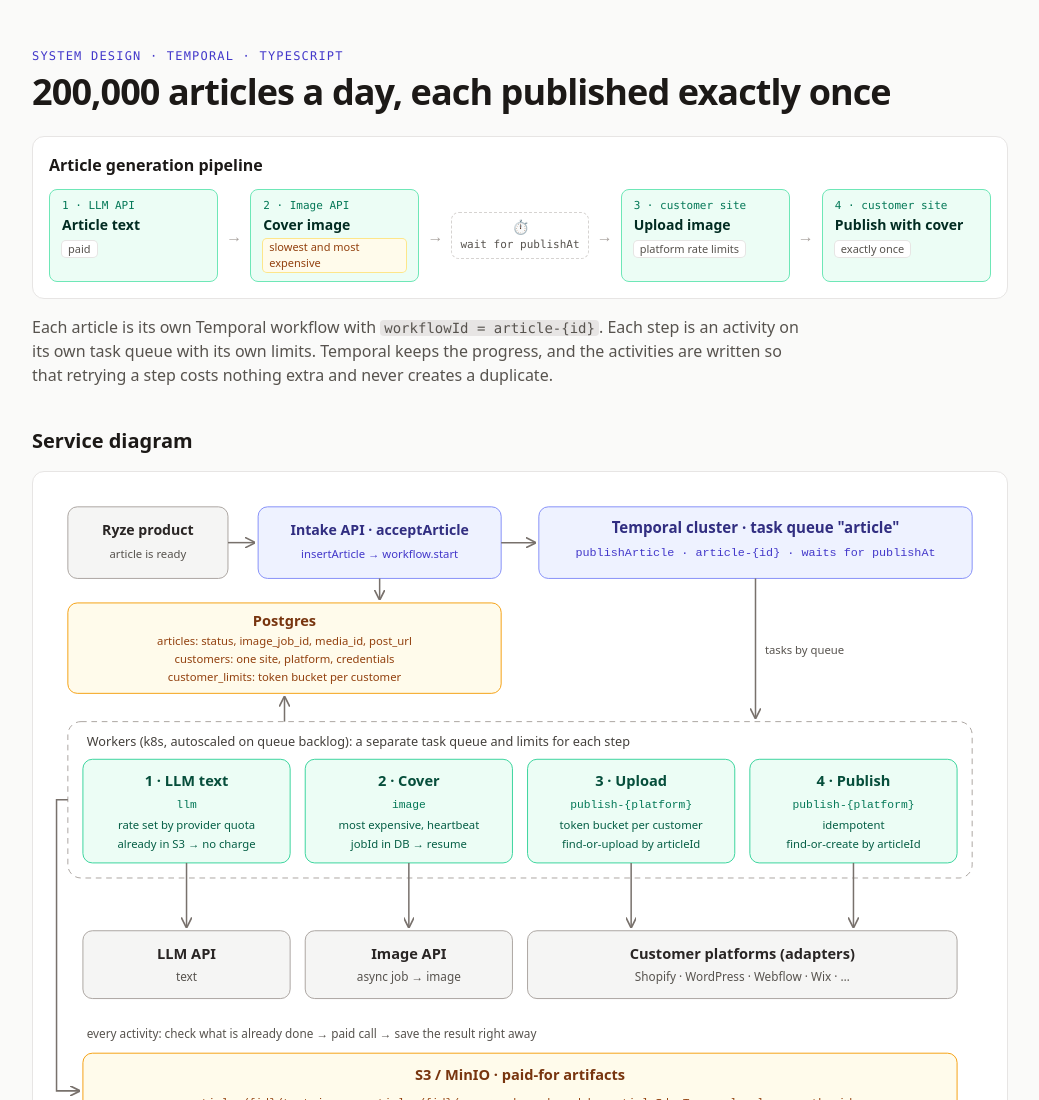
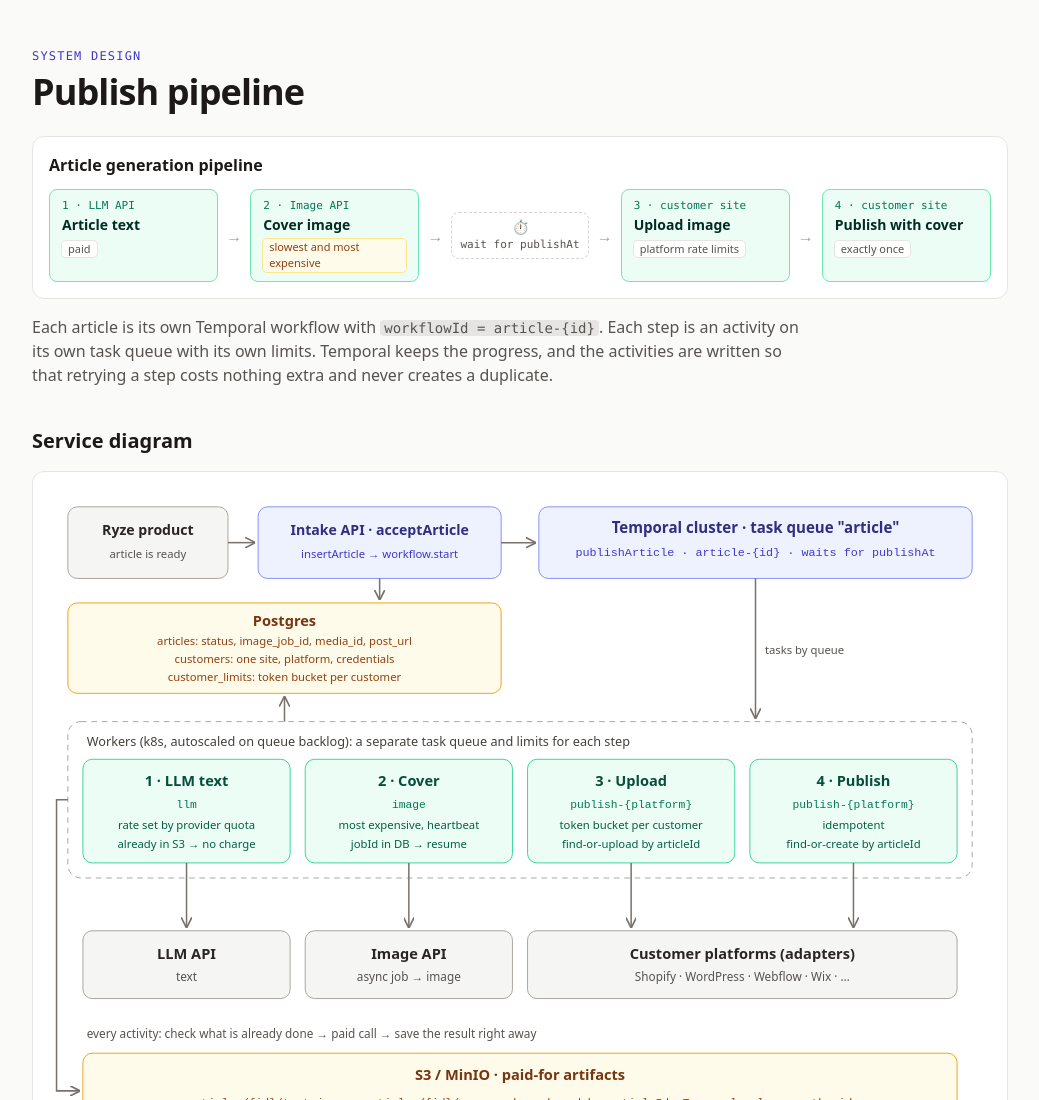
Before and after one commit to dkiselew/portfolio, a plain HTML site: page ryze-pipeline.html in a window 1280 px wide. Shown: the top 1100 px of the page, without its empty margins (120-1159 px from the left). Drawn offline with nearby package versions, Linux system fonts and the light colour scheme.

Commit message:
Update homework

```diff
--- a/ryze-pipeline.html
+++ b/ryze-pipeline.html
@@ -3,7 +3,7 @@
 <head>
   <meta charset="UTF-8">
   <meta name="viewport" content="width=device-width, initial-scale=1.0">
-  <title>Ryze Publishing Pipeline</title>
+  <title>Publishing Pipeline</title>
   <script src="https://cdn.tailwindcss.com/3.4.16"></script>
   <link rel="stylesheet" href="https://cdnjs.cloudflare.com/ajax/libs/highlight.js/11.9.0/styles/github.min.css">
   <script src="https://cdnjs.cloudflare.com/ajax/libs/highlight.js/11.9.0/highlight.min.js"></script>
@@ -17,8 +17,8 @@
 
   <!-- Header -->
   <header class="mb-10">
-    <p class="font-mono text-xs uppercase tracking-widest text-indigo-700">System design · Temporal · TypeScript</p>
-    <h1 class="mt-2 text-3xl font-semibold tracking-tight text-stone-900 sm:text-4xl">200,000 articles a day, each published exactly once</h1>
+    <p class="font-mono text-xs uppercase tracking-widest text-indigo-700">System design</p>
+    <h1 class="mt-2 text-3xl font-semibold tracking-tight text-stone-900 sm:text-4xl">Publish pipeline</h1>
     <div class="mt-6 rounded-xl border border-stone-200 bg-white p-4">
       <h2 class="text-base font-semibold text-stone-900">Article generation pipeline</h2>
       <ol class="mt-3 flex flex-col gap-2 sm:flex-row sm:items-stretch">
```
Also changed, not shown: chat-costs-diagram.html (+4 -0 lines).
